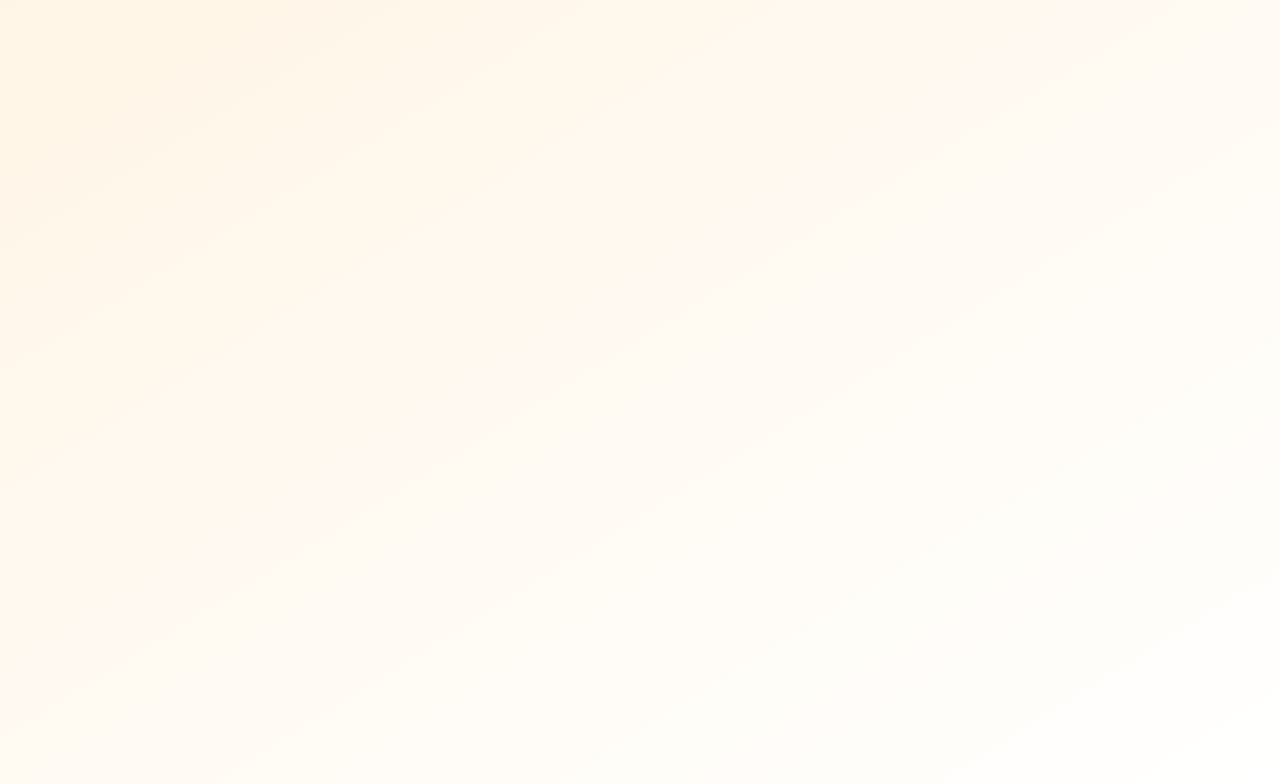
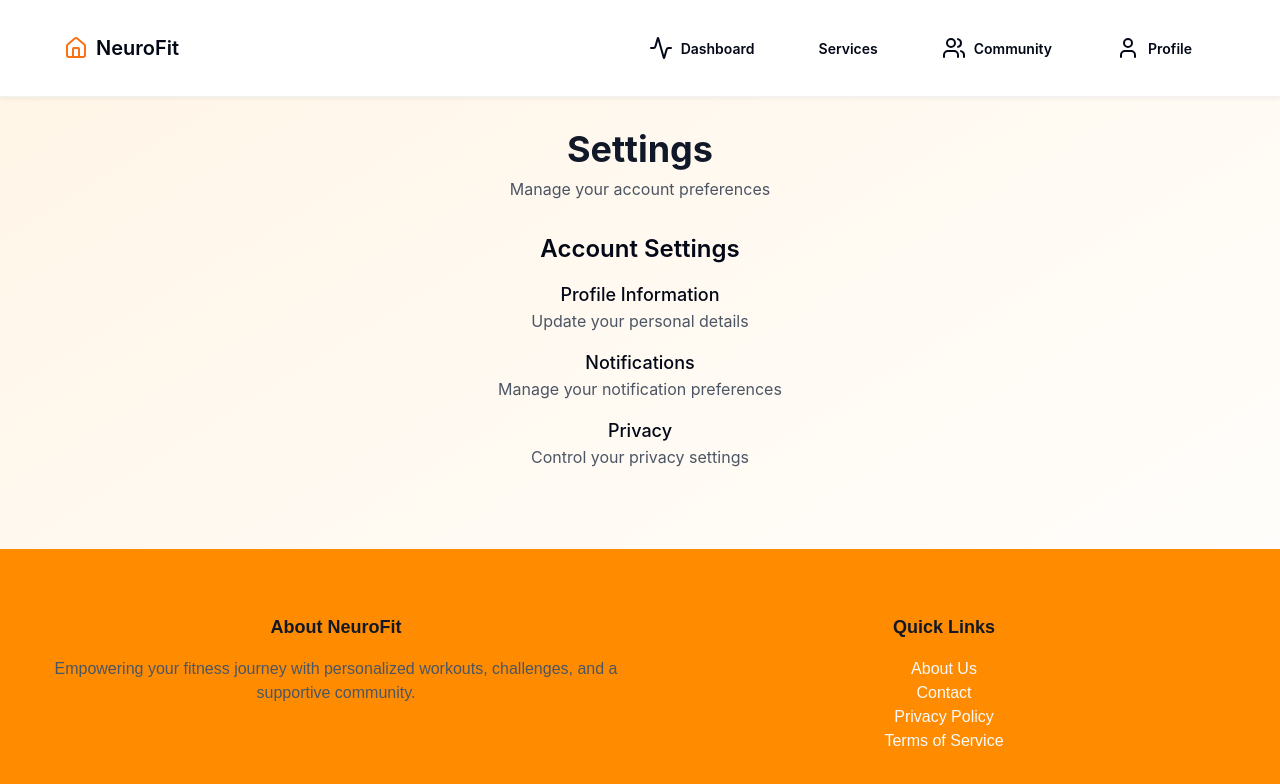
Before and after one commit to MennaMagdie/fitness-tracker, a React (Vite) app: page /settings in a window 1280 px wide. Before the commit this address had no page. Shown: the top 784 px of the page. Built offline with nearby package versions, Linux system fonts and the light colour scheme.

Commit message:
updated to connect to the home page

```diff
--- a/src/App.tsx
+++ b/src/App.tsx
@@ -1,6 +1,4 @@
-
 import './App.css'
-import React from 'react';
 import { Routes, Route } from 'react-router-dom';
 import Landing from './pages/Landing';
 import Signup from './pages/Signup';
@@ -9,6 +7,7 @@ import Home from './pages/Home';
 import Profile from './pages/Profile';
 import Dashboard from './pages/Dashboard';
 import Workouts from './pages/Workouts';
+import Settings from './pages/Settings';
 
 function App() {
   return (
@@ -20,6 +19,7 @@ function App() {
   <Route path="/profile" element={<Profile />} />
   <Route path="/dashboard" element={<Dashboard />} />
   <Route path="/workouts" element={<Workouts />} />
+  <Route path="/settings" element={<Settings />} />
 </Routes>
   );
 }
--- a/src/components/Home/Navbar.tsx
+++ b/src/components/Home/Navbar.tsx
@@ -1,4 +1,3 @@
-
 import React from 'react';
 import { Home, User, Users, ActivityIcon } from 'lucide-react';
 import { Link } from 'react-router-dom';
@@ -48,9 +47,10 @@ export const Navbar = () => {
                 Profile
               </button>
               <div className="dropdown-content">
-                <a href="#" className="dropdown-item">Settings</a>
-                <a href="#" className="dropdown-item">My Workouts</a>
-                <a href="#" className="dropdown-item">Sign Out</a>
+                <Link to="/profile?tab=streak" className="dropdown-item">Profile</Link>
+                <Link to="/profile?tab=settings" className="dropdown-item">Settings</Link>
+                <a href="/profile?tab=progress" className="dropdown-item">My Workouts</a>
+                <a href="/login" className="dropdown-item">Sign Out</a>
               </div>
             </div>
           </div>
--- a/src/pages/Profile.tsx
+++ b/src/pages/Profile.tsx
@@ -1,7 +1,7 @@
 import React, { useState, useRef, useEffect } from 'react';
-import { useNavigate } from 'react-router-dom';
+import { useNavigate, useLocation } from 'react-router-dom';
 import styles from './Profile.module.css';
-import Navbar from '../components/Navbar';
+import { Navbar } from '../components/Home/Navbar';
 import Footer from '../components/Landing/Footer';
 
 interface UserData {
@@ -54,6 +54,7 @@ const Profile: React.FC = () => {
     emailUpdates: false,
     language: 'en',
   });
+  const location = useLocation();
 
   const [profileForm, setProfileForm] = useState({
     name: userData.name,
@@ -283,6 +284,15 @@ const Profile: React.FC = () => {
   };
   const getNutritionPercent = (type: keyof typeof nutritionGoals) =>
     Math.min(100, Math.round((nutritionIntake[type] / nutritionGoals[type]) * 100));
+
+  // Set active tab based on query parameter
+  useEffect(() => {
+    const params = new URLSearchParams(location.search);
+    const tab = params.get('tab');
+    if (tab) {
+      setActiveTab(tab);
+    }
+  }, [location.search]);
 
   return (
     <>
--- /dev/null
+++ b/src/pages/Settings.tsx
@@ -0,0 +1,40 @@
+import React from 'react';
+import { Navbar } from '../components/Home/Navbar';
+import { Footer } from '../components/Home/Footer';
+
+const Settings = () => {
+  return (
+    <div className="min-h-screen">
+      <Navbar />
+
+      <main className="container px-4 sm:px-6 lg:px-8 py-8">
+        <div className="mb-8">
+          <h1 className="text-4xl font-bold text-gray-900">Settings</h1>
+          <p className="mt-2 text-gray-600">Manage your account preferences</p>
+        </div>
+
+        <div className="bg-white shadow rounded-lg p-6">
+          <h2 className="text-2xl font-semibold mb-4">Account Settings</h2>
+          <div className="space-y-4">
+            <div>
+              <h3 className="text-lg font-medium">Profile Information</h3>
+              <p className="text-gray-600">Update your personal details</p>
+            </div>
+            <div>
+              <h3 className="text-lg font-medium">Notifications</h3>
+              <p className="text-gray-600">Manage your notification preferences</p>
+            </div>
+            <div>
+              <h3 className="text-lg font-medium">Privacy</h3>
+              <p className="text-gray-600">Control your privacy settings</p>
+            </div>
+          </div>
+        </div>
+      </main>
+
+      <Footer />
+    </div>
+  );
+};
+
+export default Settings;
```
